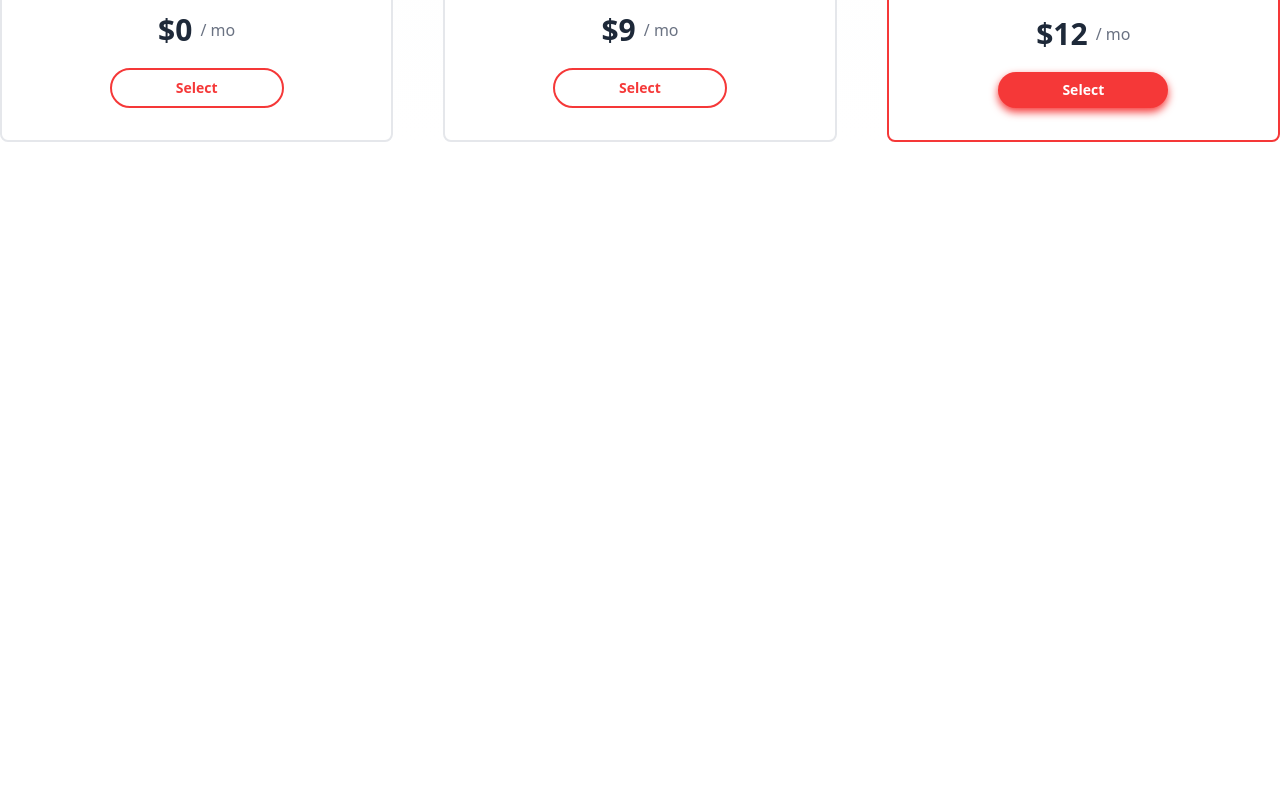
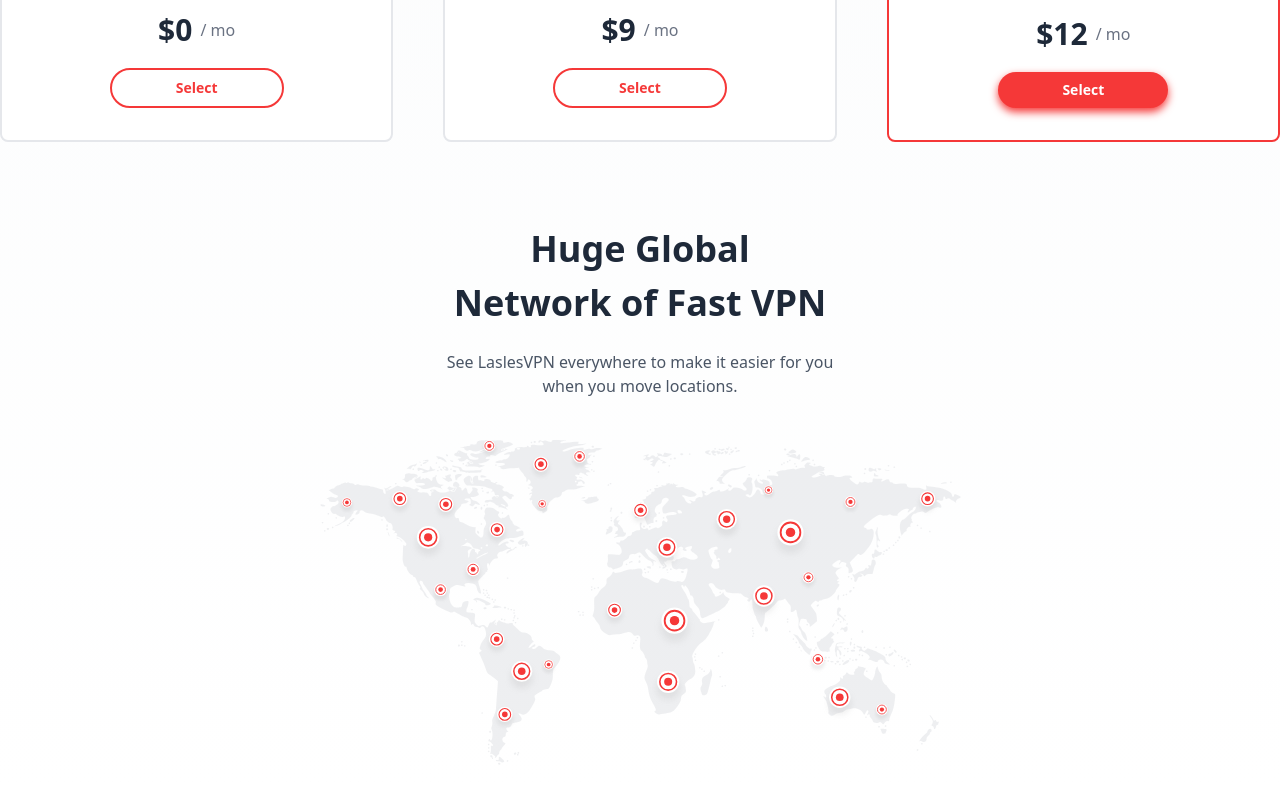
Before and after one commit to merko30/designtocode, a React (Vite) app: page /first in a window 1280 px wide. Shown: the part 2363-3163 px from the top of the page. Built offline with nearby package versions, Linux system fonts and the light colour scheme.

Commit message:
feat: map section

```diff
--- a/src/pages/First/Features.jsx
+++ b/src/pages/First/Features.jsx
@@ -16,7 +16,7 @@
       <h2 className="text-4xl font-semibold text-gray-800 mb-8 leading-normal">
         We Provide Many Features You Can Use
       </h2>
-      <p className="text-gray-600 text-sm mb-6">
+      <p className="text-gray-600 text-sm mb-15">
         You can explore the features that we provide with fun and have their own
         functions each feature.
       </p>
--- /dev/null
+++ b/src/pages/First/Map.jsx
@@ -0,0 +1,18 @@
+const Map = () => (
+  <div className="container py-20 flex flex-col justify-center text-center max-w-full md:max-w-1/2 lg:max-w-1/3">
+    <h1 className="text-4xl font-semibold text-gray-800 mb-5 leading-normal lg:w-96 mx-auto">
+      Huge Global Network of Fast VPN
+    </h1>
+    <p className="text-gray-600 mb-24">
+      See <span className="font-medium">LaslesVPN</span> everywhere to make it
+      easier for you when you move locations.
+    </p>
+    <img
+      src="/map.svg"
+      alt="Map"
+      className="w-full h-auto flex-1 max-w-full scale-150"
+    />
+  </div>
+);
+
+export default Map;
--- a/src/pages/First/Plans.jsx
+++ b/src/pages/First/Plans.jsx
@@ -44,7 +44,7 @@
 ];
 
 const Plans = () => (
-  <div className="container pt-20">
+  <div className="container pt-20 px-4 md:px-0">
     <h2 className="text-4xl text-center font-semibold leading-normal mb-5">
       Choose Your Plan
     </h2>
--- a/src/pages/First/index.jsx
+++ b/src/pages/First/index.jsx
@@ -3,6 +3,7 @@
 import Statistics from "./Statistics";
 import Features from "./Features";
 import Plans from "./Plans";
+import Map from "./Map";
 
 const First = () => {
   return (
@@ -13,6 +14,7 @@
       <Features />
       <div className="bg-linear-to-b from-gray-50 to-white">
         <Plans />
+        <Map />
       </div>
       <div className="py-80" />
     </>
```
